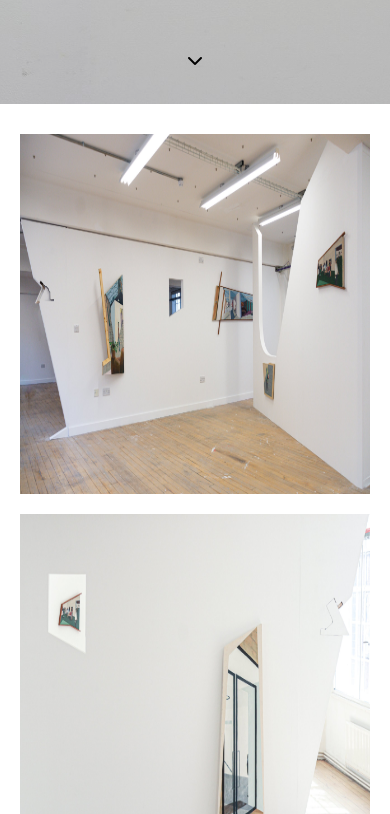
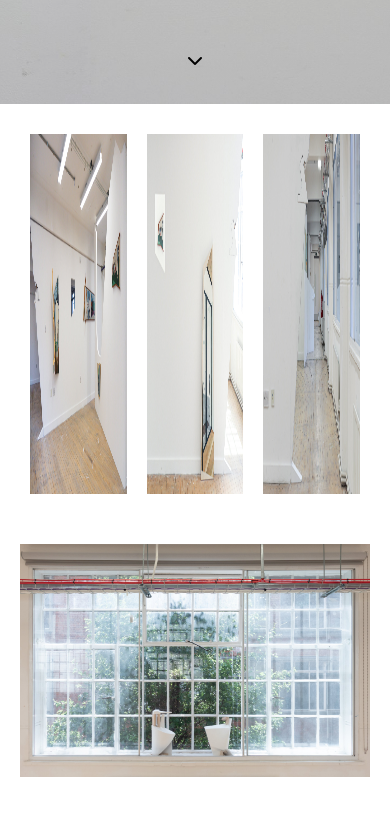
Before and after one commit to Luc824/Tom_Website, a plain HTML site: page artwork.html in a window 390 px wide. Shown: the part 740-1554 px from the top of the page. Drawn offline with Linux system fonts and the light colour scheme.

Commit message:
nothing changed

```diff
--- a/styles.css
+++ b/styles.css
@@ -199,21 +199,6 @@ header {
   width: calc(50% - 10px);
 }
 
-/* Responsive adjustments */
-@media (max-width: 768px) {
-  .artwork,
-  #the-viewers-condition .artwork,
-  .align .artwork {
-    width: 100%;
-    margin: 10px 0;
-  }
-
-  #the-viewers-condition,
-  .align {
-    flex-direction: column;
-  }
-}
-
 #art-1-1,
 #art-1-2,
 #art-1-3 {
```
